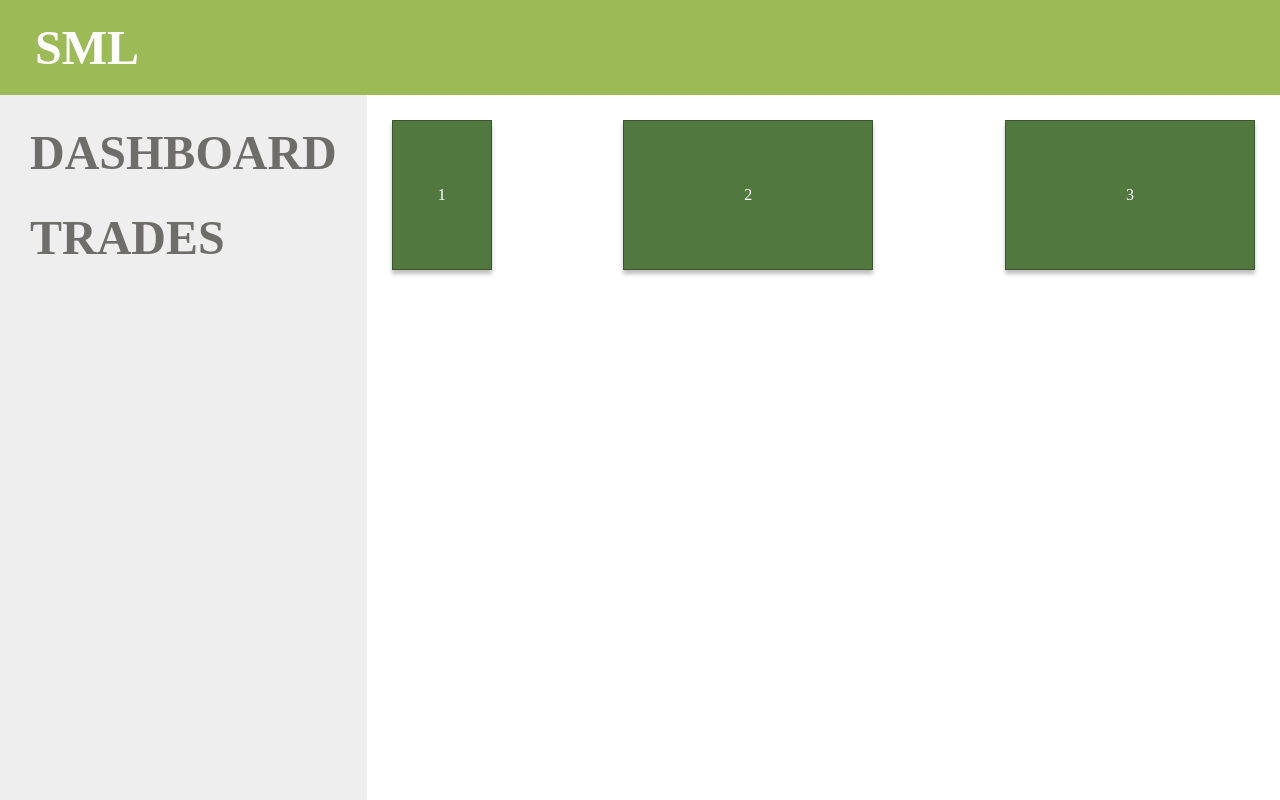
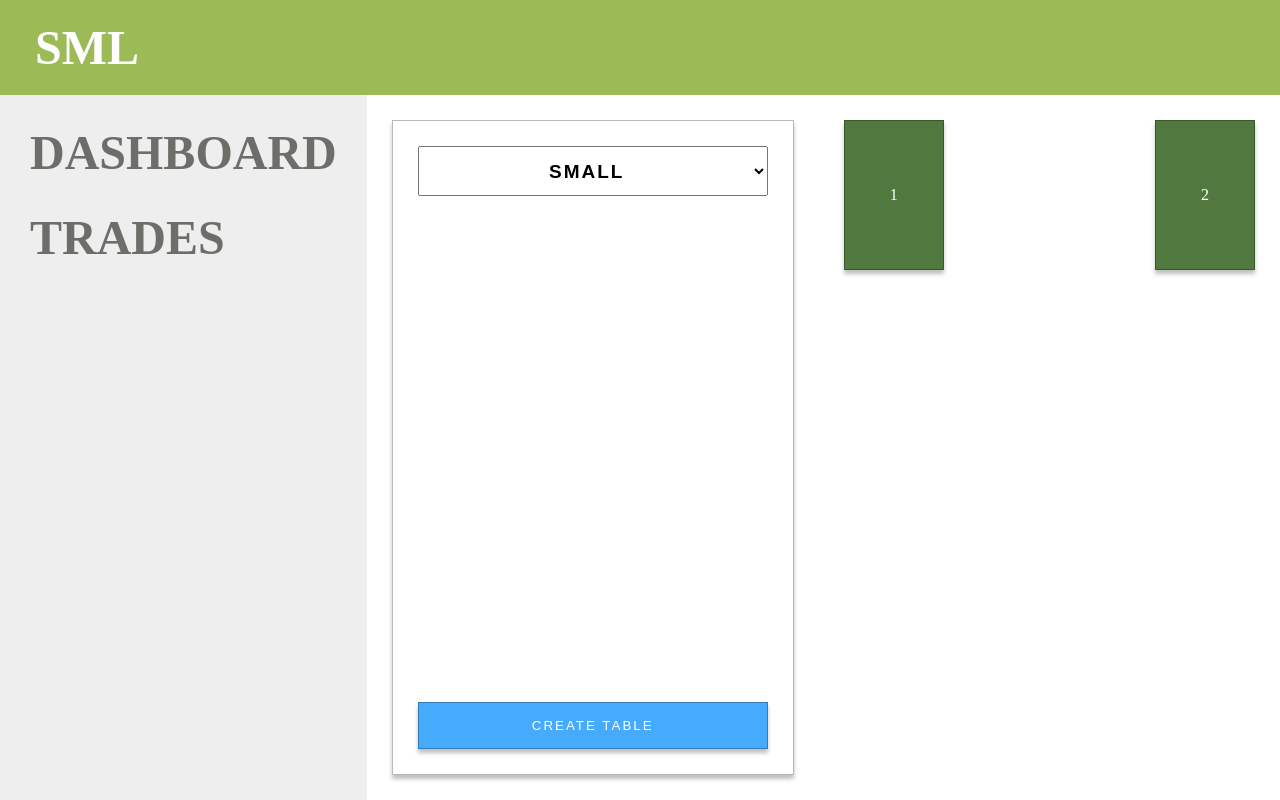
Before and after one commit to Markito97/Dashboard, a React (Create React App) app in the folder client/: page /dashboard in a window 1280 px wide. Built offline with nearby package versions, Linux system fonts and the light colour scheme.

Commit message:
addcheckeduiontable

```diff
--- a/client/src/App.tsx
+++ b/client/src/App.tsx
@@ -6,7 +6,6 @@ import { SideBar } from "./components/SIdeBar";
 import { DashBoard } from "./pages/Dashboard";
 import { ProductFrom } from "./infuture/ProductForm";
 import { useState } from "react";
-import { toUnicode } from "punycode";
 
 export const App = () => {
   const [tables, setTables] = useState<any[]>([
@@ -23,7 +22,7 @@ export const App = () => {
     {
       id: 3,
       checked: false,
-      tableSize: "average",
+      tableSize: "large",
     },
   ]);
   const [largeTable, setLargeTable] = useState<any[]>([]);
@@ -32,9 +31,9 @@ export const App = () => {
   //   setLargeTable([...largeTable, object]);
   // };
 
-  // const createTable = (table: any) => {
-  //   setTables([...tables, table]);
-  // };
+  const createTable = (table: any) => {
+    setTables([...tables, table]);
+  };
 
   const checkedHandler = (res: object[]) => {
     setTables(res);
@@ -54,7 +53,7 @@ export const App = () => {
                   tables={tables}
                   largeTable={largeTable}
                   // large={changeLargeTable}
-                  // createTable={createTable}
+                  createTable={createTable}
                   checkedHandler={checkedHandler}
                 />
               }
--- a/client/src/assets/UI/tables/MyTable.tsx
+++ b/client/src/assets/UI/tables/MyTable.tsx
@@ -2,11 +2,18 @@ import { FC } from "react";
 import { IMyTables } from "../../../types/types";
 import classes from "./MyTable.module.css";
 
-export const MyTable: FC<IMyTables> = ({ id, children, width, onClick }) => {
+export const MyTable: FC<IMyTables> = ({
+  id,
+  background,
+  children,
+  width,
+  onClick,
+}) => {
+  console.log(background);
   return (
     <div
       id={id}
-      style={{ width }}
+      style={{ width, background }}
       onClick={onClick}
       className={`${classes.myTables}`}
     >
--- a/client/src/components/Tables.tsx
+++ b/client/src/components/Tables.tsx
@@ -1,13 +1,7 @@
 import React from "react";
 import { FC, useState } from "react";
 import { MyTable } from "../assets/UI/tables/MyTable";
-import classes from "../assets/UI/tables/MyTable.module.css";
-
-interface ITables {
-  tables: any[];
-  showHandler: (id: string) => void;
-  checkedHandler: (object: any) => void;
-}
+import { ITables } from "../types/types";
 
 export const Tables: FC<ITables> = ({
   checkedHandler,
@@ -15,14 +9,13 @@ export const Tables: FC<ITables> = ({
   showHandler,
 }) => {
   const takeTableId = (e: React.MouseEvent) => {
-    const id = (e.target as HTMLElement).id;
-
-    // const chekedTables = tables.filter((el) => el.id == id);
-    // const res = (chekedTables[0].checked = true);
+    const id: string = (e.target as HTMLElement).id;
+    const tab: HTMLElement | null = document.getElementById(id);
+    if (tab) tab.style.background = "#46abfd";
     checkedHandler(
       tables.map((table) => {
         if (table.id == id) {
-          return { ...table, checked: !table.checked };
+          return { ...table, checked: true };
         } else {
           return table;
         }
@@ -50,18 +43,7 @@ export const Tables: FC<ITables> = ({
             <MyTable
               key={table.id}
               id={table.id}
-              width="250px"
-              onClick={takeTableId}
-            >
-              {index + 1}
-            </MyTable>
-          );
-        } else {
-          return (
-            <MyTable
-              key={table.id}
-              id={table.id}
-              width="350px"
+              width="100px"
               onClick={takeTableId}
             >
               {index + 1}
--- a/client/src/pages/Dashboard.tsx
+++ b/client/src/pages/Dashboard.tsx
@@ -9,7 +9,7 @@ export interface ILarge {
   tableId?: string;
   largeTable?: any[];
   large?: (object: any) => void;
-  createTable?: (table: any) => void;
+  createTable: (table: any) => void;
   checkedHandler: (res: any) => void;
 }
 
@@ -29,17 +29,14 @@ export const DashBoard: FC<ILarge> = ({
 
   return (
     <div className="dashboard__content">
-      {/* <CreateTable create={createTable} /> */}
-      {/* {isShow ? ( */}
-      {/* // <Products tables={tables} large={large} tableId={tableId} /> */}
-      {/* ) : ( */}
+      <CreateTable create={createTable} />
+      {/* <Products tables={tables} large={large} tableId={tableId} /> */}
       <Tables
         tables={tables}
         showHandler={showHandler}
         checkedHandler={checkedHandler}
       />
-      {/* )} */}
-      {/* <CheckOutTest id={tableId} largeTable={largeTable} isShow={isShow} /> */}
+      {/* <CheckOutTest id={tableId} largeTable={largeTable} isShow={isShow} />  */}
     </div>
   );
 };
```
Also changed, not shown: client/src/types/types.tsx (+7 -0 lines).
